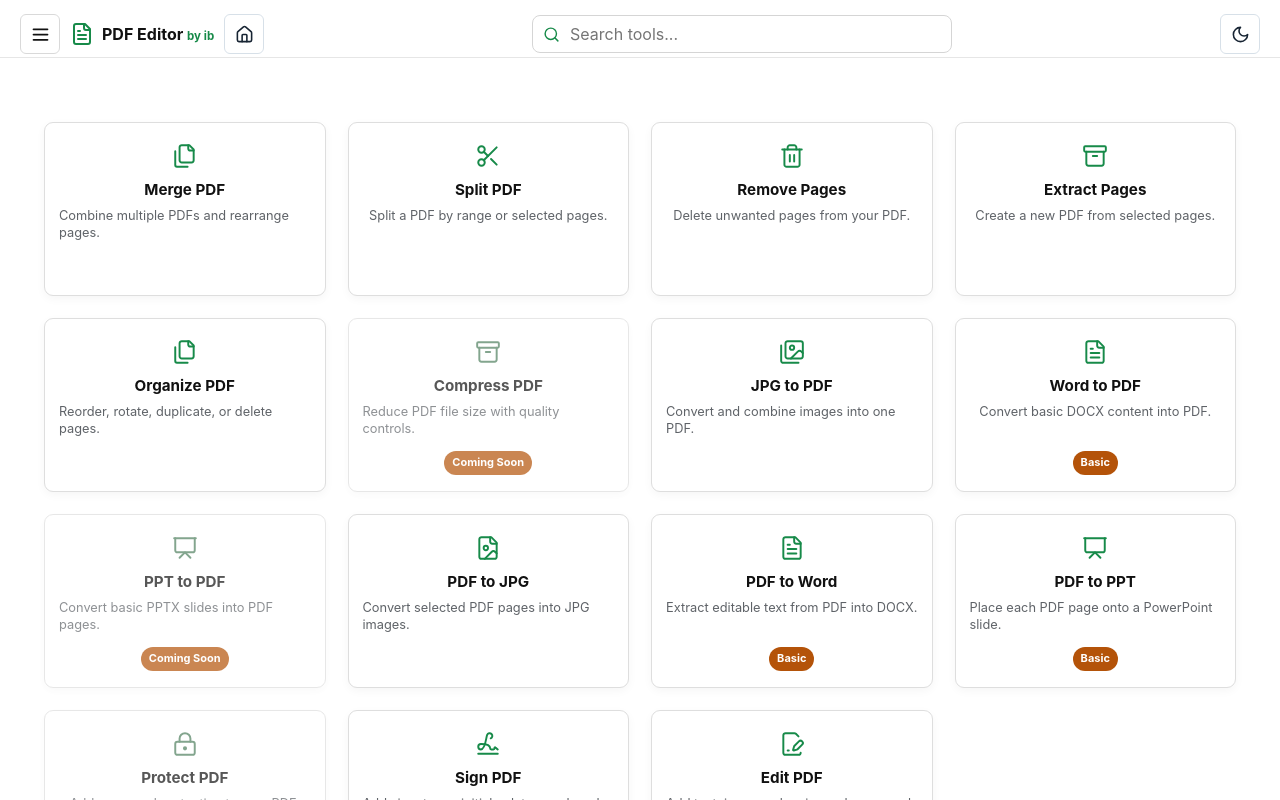
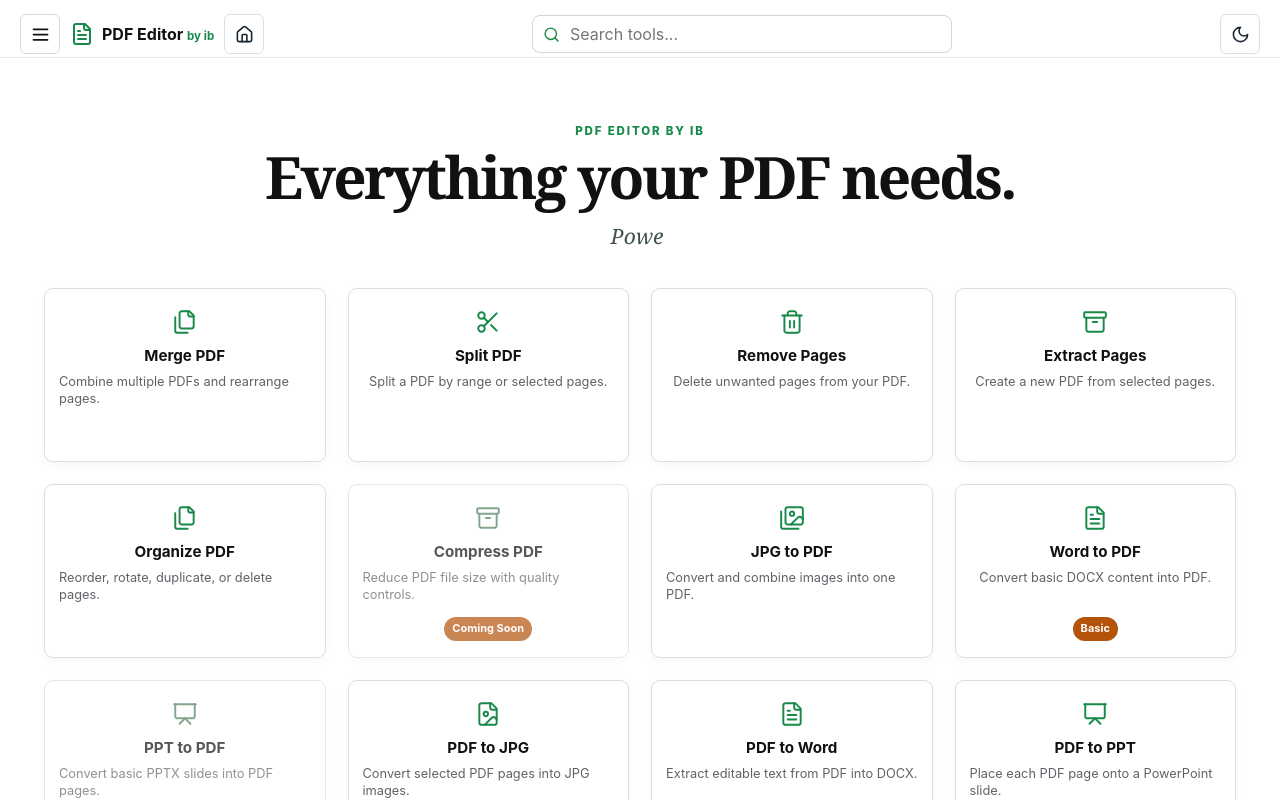
Before and after one commit to Sonuit22/browser_pdf_editor, a React (Vite) app: page / in a window 1280 px wide. Shown: the top 800 px of the page. Built offline with nearby package versions, Linux system fonts and the light colour scheme.

Commit message:
landing page update

```diff
--- a/src/pages/HomePage.tsx
+++ b/src/pages/HomePage.tsx
@@ -1,8 +1,41 @@
+import { useEffect, useState } from 'react';
 import { Link } from 'react-router-dom';
 import { toolRegistry } from '../config/toolRegistry';
 
+const taglines = [
+    'Edit smarter. Keep every file private.',
+    'Powerful PDF tools, right in your browser.',
+    'From document to done — beautifully simple.',
+];
+
 export default function HomePage() {
+    const [phrase, setPhrase] = useState(0);
+    const [length, setLength] = useState(0);
+    const [deleting, setDeleting] = useState(false);
+
+    useEffect(() => {
+        if (window.matchMedia('(prefers-reduced-motion: reduce)').matches) return;
+        const current = taglines[phrase];
+        const complete = length === current.length;
+        const empty = length === 0;
+        const delay = complete && !deleting ? 1800 : deleting ? 34 : 58;
+        const timer = window.setTimeout(() => {
+            if (complete && !deleting) setDeleting(true);
+            else if (empty && deleting) {
+                setDeleting(false);
+                setPhrase((value) => (value + 1) % taglines.length);
+            } else setLength((value) => value + (deleting ? -1 : 1));
+        }, delay);
+        return () => window.clearTimeout(timer);
+    }, [deleting, length, phrase]);
+
     return <main className="tool-dashboard">
+        <header className="landing-intro">
+            <p className="landing-intro__eyebrow">PDF Editor by ib</p>
+            <h1>Everything your PDF needs.</h1>
+            <p className="dynamic-tagline" aria-hidden="true"><span>{taglines[phrase].slice(0, length)}</span><i /></p>
+            <p className="sr-only">Powerful, private PDF tools that work in your browser.</p>
+        </header>
         <div className="tool-card-grid">{toolRegistry.map((tool) => {
             const Icon = tool.icon;
             const content = <><Icon size={26} strokeWidth={1.8} aria-hidden="true" /><strong>{tool.title}</strong><p>{tool.description}</p>{tool.badge && <span className="tool-status-badge">{tool.badge}</span>}</>;
--- a/src/styles.css
+++ b/src/styles.css
@@ -368,3 +368,7 @@ body { overflow-x: hidden; }
 .coming-soon-panel{display:grid;justify-items:start;gap:10px;padding:26px;border:1px solid #c2410c;border-radius:10px;background:#fff7ed;color:#6b3514}.coming-soon-panel h2,.coming-soon-panel p{margin:0}.coming-soon-panel h2{font-size:1.15rem}.coming-soon-panel p{line-height:1.55}
 :root[data-theme="dark"] .tool-dashboard-card>p{color:#aeb7c4}:root[data-theme="dark"] .tool-status-badge,:root[data-theme="dark"] .sidebar-status{color:#fff!important;background:#b45309!important}:root[data-theme="dark"] .tool-dashboard-card--disabled:hover{border-color:#334155!important;box-shadow:none!important}:root[data-theme="dark"] .sidebar-tool-disabled>span{color:#d7dee7}:root[data-theme="dark"] .header-search__results small,:root[data-theme="dark"] .header-search__disabled small{color:#aeb7c4}:root[data-theme="dark"] .header-search__disabled{color:#f8fafc}:root[data-theme="dark"] .coming-soon-panel{border-color:#c2410c;background:#431f0b;color:#fed7aa}:root[data-theme="dark"] .coming-soon-panel h2{color:#fff7ed}
 @media(max-width:520px){.tool-dashboard-card{min-height:166px!important;padding:17px 10px 14px!important}.tool-dashboard-card>p{font-size:.78rem}.tool-status-badge{font-size:11px!important}.header-search__results small,.header-search__disabled small{white-space:normal}}
+.landing-intro{display:grid;justify-items:center;margin:2px auto 34px}.landing-intro__eyebrow{margin:0 0 8px;color:var(--brand);font-size:.72rem;font-weight:800;letter-spacing:.16em;text-transform:uppercase}.landing-intro h1{margin:0;color:var(--ink);font-family:Georgia,"Times New Roman",serif;font-size:clamp(2rem,5vw,3.65rem);font-weight:600;letter-spacing:-.045em;line-height:1.05}.dynamic-tagline{min-height:1.55em;margin:14px 0 0;color:#41534a;font-family:Georgia,"Times New Roman",serif;font-size:clamp(1rem,2.1vw,1.32rem);font-style:italic;line-height:1.45}.dynamic-tagline i{display:inline-block;width:2px;height:.95em;margin-left:4px;background:var(--brand);vertical-align:-.08em;animation:cursor-blink .8s steps(1) infinite}
+:root[data-theme="dark"] .landing-intro h1{color:#f8fafc}:root[data-theme="dark"] .dynamic-tagline{color:#cbd5e1}
+@media(max-width:520px){.landing-intro{margin-bottom:26px}.landing-intro h1{max-width:300px}.dynamic-tagline{min-height:2.9em;max-width:310px}}
+@media(prefers-reduced-motion:reduce){.dynamic-tagline span{font-size:0}.dynamic-tagline span::after{content:"Powerful PDF tools, right in your browser.";font-size:1rem}.dynamic-tagline i{display:none}}
```
